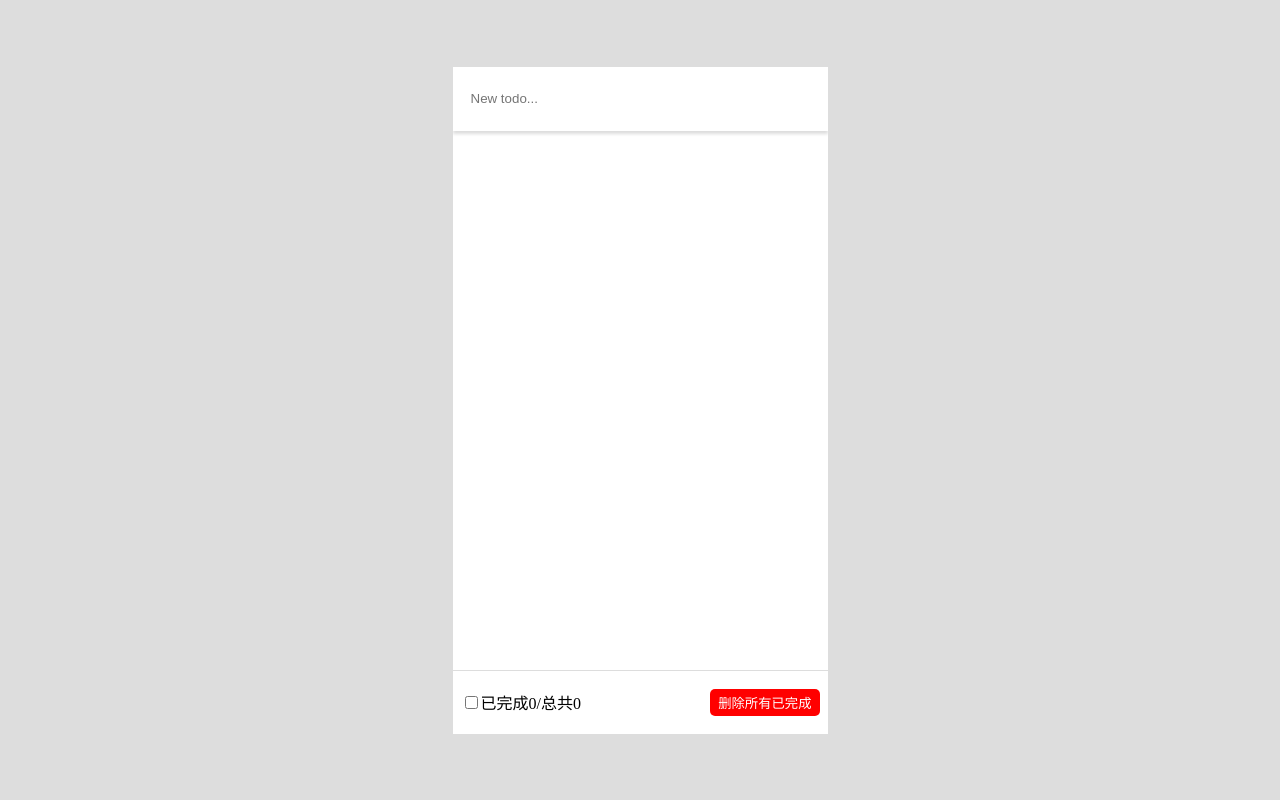
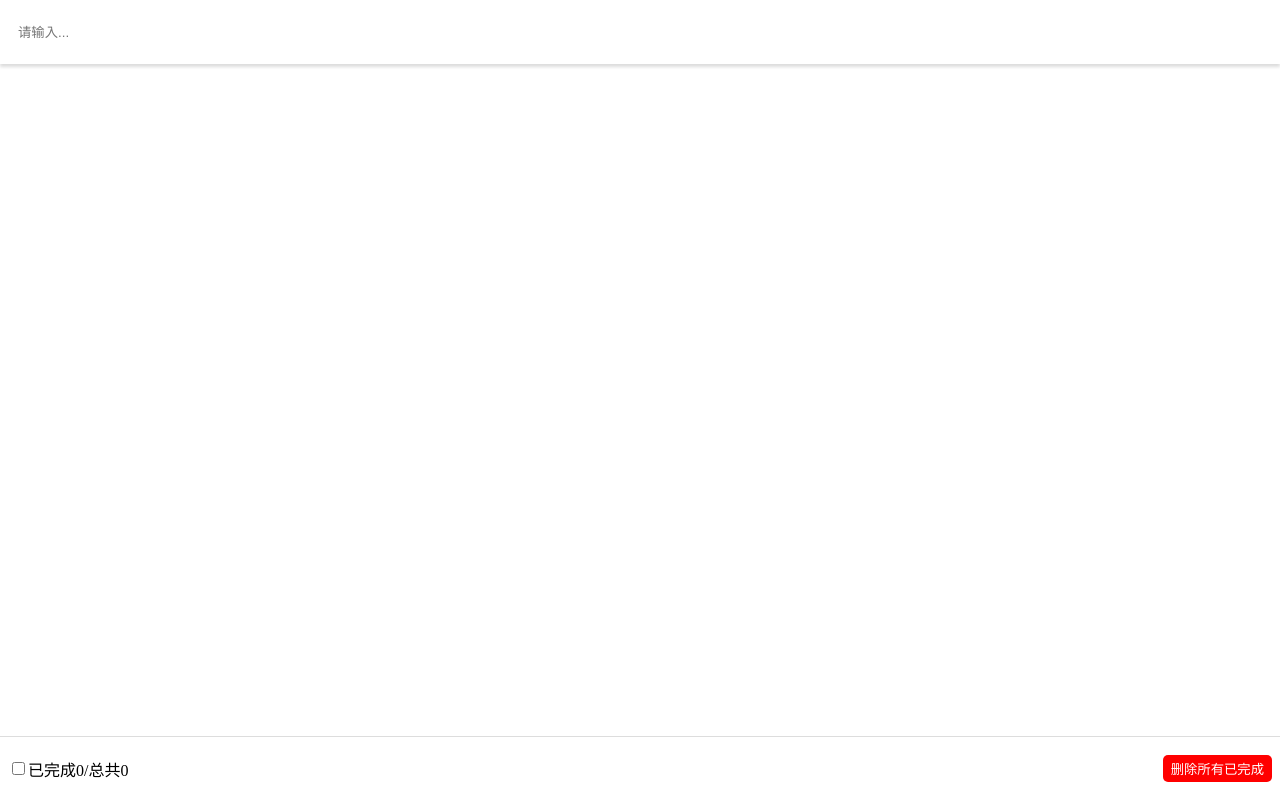
Before and after one commit to WuYunYung/react-todo, a React (Create React App) app: page / in a window 1280 px wide. Built offline with nearby package versions, Linux system fonts and the light colour scheme.

Commit message:
feat: 界面样式优化

```diff
--- a/src/App.css
+++ b/src/App.css
@@ -2,16 +2,17 @@ body{
   width: 100vw;
   height: 100vh;
   margin: 0;
-  background: #ddd;
-  display: flex;
-  justify-content: center;
-  align-items: center;
+}
+
+#root {
+  width: 100%;
+  height: 100%;
 }
 
 #app{
   background: #fff;
-  height: 667px;
-  width: 375px;
+  width: 100%;
+  height: 100%;
   display: flex;
   flex-flow: column;
   overflow: hidden;
--- a/src/Header/index.jsx
+++ b/src/Header/index.jsx
@@ -41,7 +41,7 @@ export default class Header extends Component {
   render() {
     return (
       <StyledHeader className="header">
-        <StyledInput type="text" placeholder="New todo..." onKeyUp={this.handleEnter} />
+        <StyledInput type="text" placeholder="请输入..." onKeyUp={this.handleEnter} />
       </StyledHeader>
     )
   }
--- a/src/Item/index.jsx
+++ b/src/Item/index.jsx
@@ -13,6 +13,9 @@ const Item = styled.li`
 `
 const Label = styled.label`
   flex-grow: 1;
+  display:flex;
+  align-items: center;
+
 `
 const TextBtn = styled.button`
   border: none;
```
